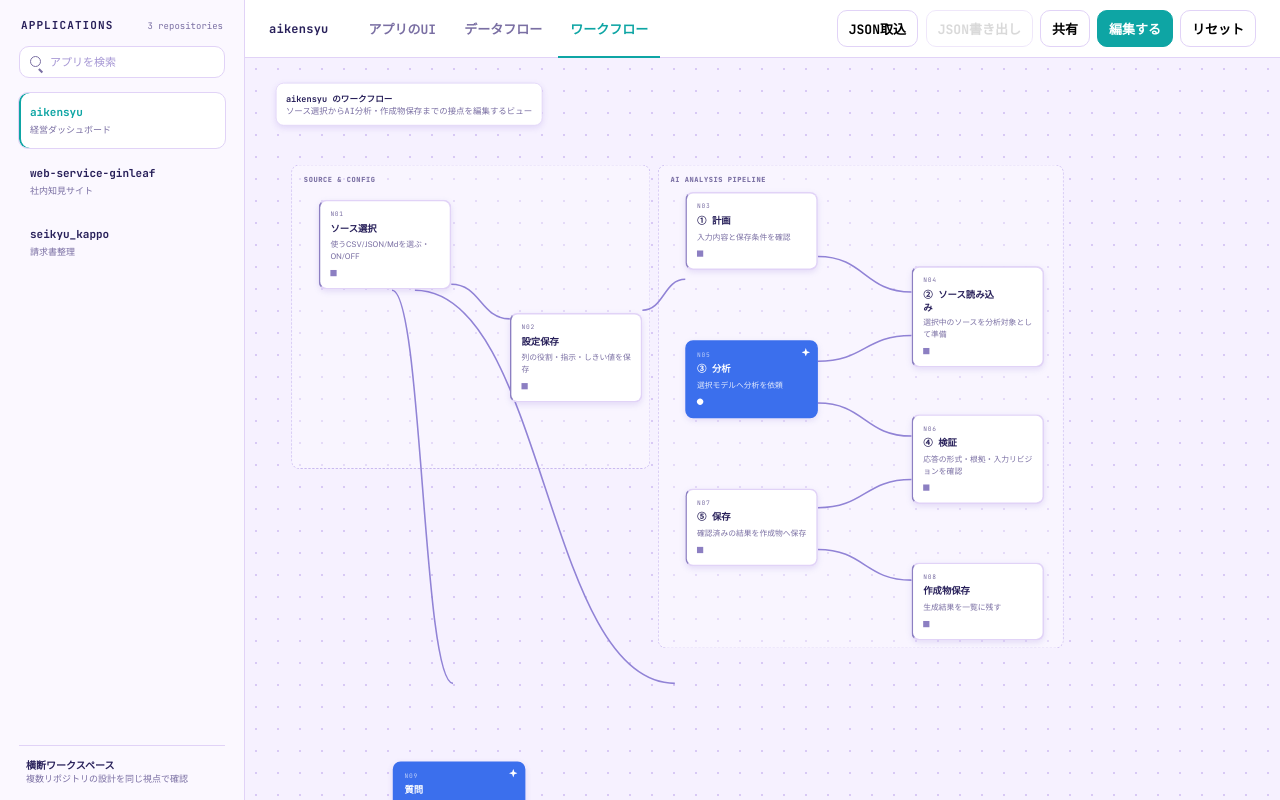
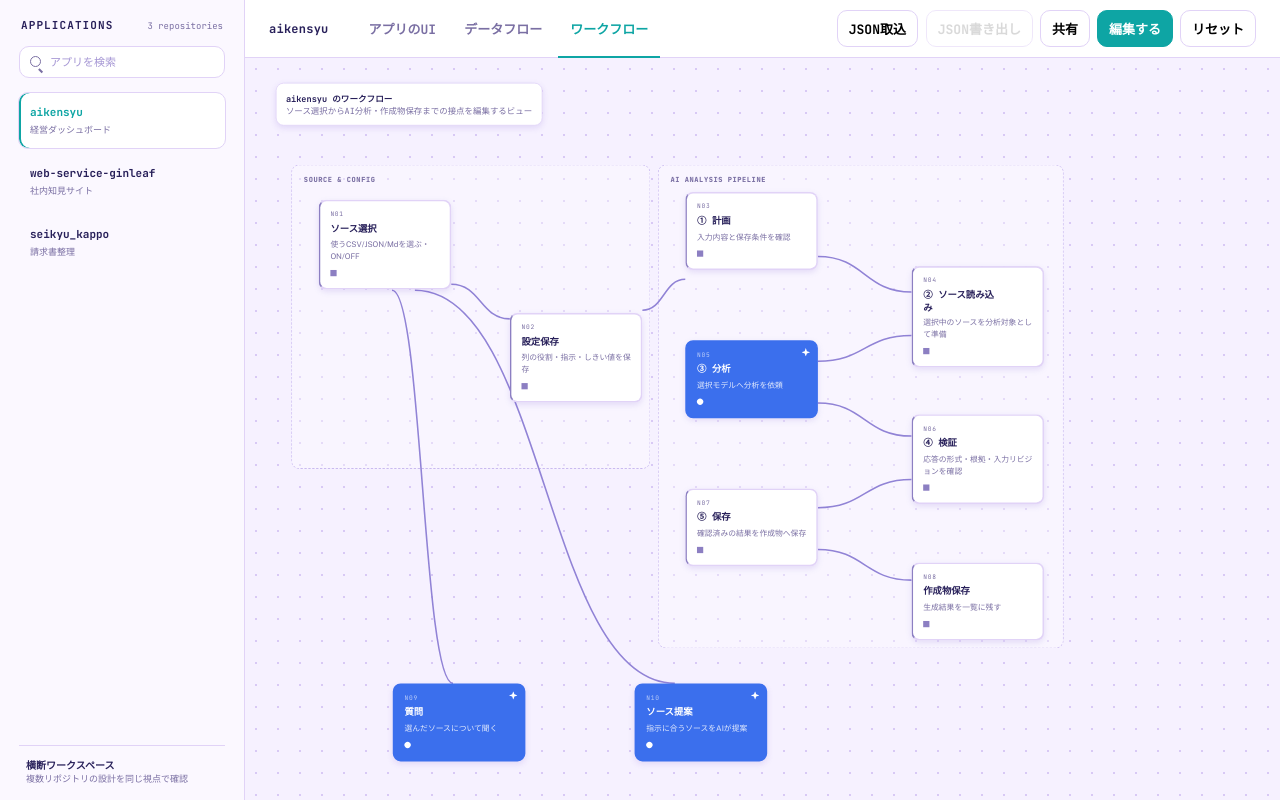
Before and after one commit to ginleaf-llc/workflow-diagram-editor, a website: page index.html in a window 1280 px wide. Drawn offline with nearby package versions, Linux system fonts and the light colour scheme.

Commit message:
fix: keep AI cards at their coordinates so wires reach them
The filled-card CSS set position: relative on .chat.node/.agent.node, overriding
the canvas absolute positioning. Cards stacked below their coordinates and the
wires looked cut off. Restore absolute inside the workflow canvas, size the wire
layer for every view, and repoint the baseline test to current main.

```diff
--- a/index.html
+++ b/index.html
@@ -577,6 +577,7 @@
       border: 2px solid var(--accent);
     }
     .chat.node .node-id, .agent.node .node-id { color: rgba(255,255,255,.65); }
+    .workflow-canvas .chat.node, .workflow-canvas .agent.node { position: absolute; }
     .chat.node h3, .agent.node h3 { color: #fff; }
     .chat.node p, .agent.node p { color: rgba(255,255,255,.85); }
     .chat.ui-screen-card, .agent.ui-screen-card {
@@ -1755,9 +1756,9 @@
       const normalized = Boolean(workflowState && workflowState.definition);
       workflow.classList.toggle('normalized', normalized);
       let width = 1050, height = 900;
-      if (normalized) workflowState.nodes.forEach(node => {
+      if (workflowState) workflowState.nodes.forEach(node => {
         const size = workflowNodeSize(node);
-        width = Math.max(width, node.x + size.width + 130);
+        if (normalized) width = Math.max(width, node.x + size.width + 130);
         height = Math.max(height, node.y + size.height + 70);
       });
       workflowCanvas.style.width = width + 'px';
```
Also changed, not shown: tests/workflow-state.test.cjs (+4 -2 lines).
